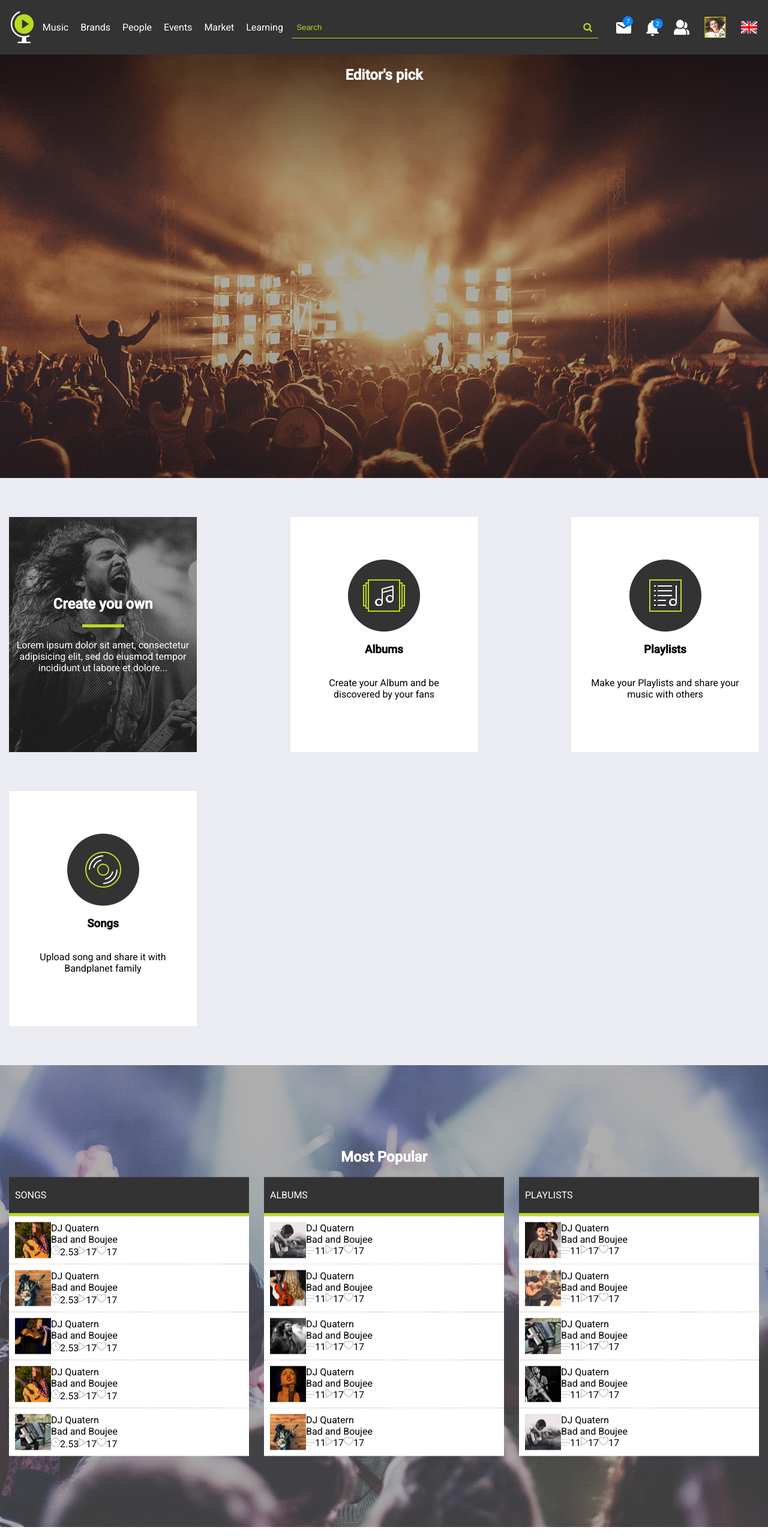
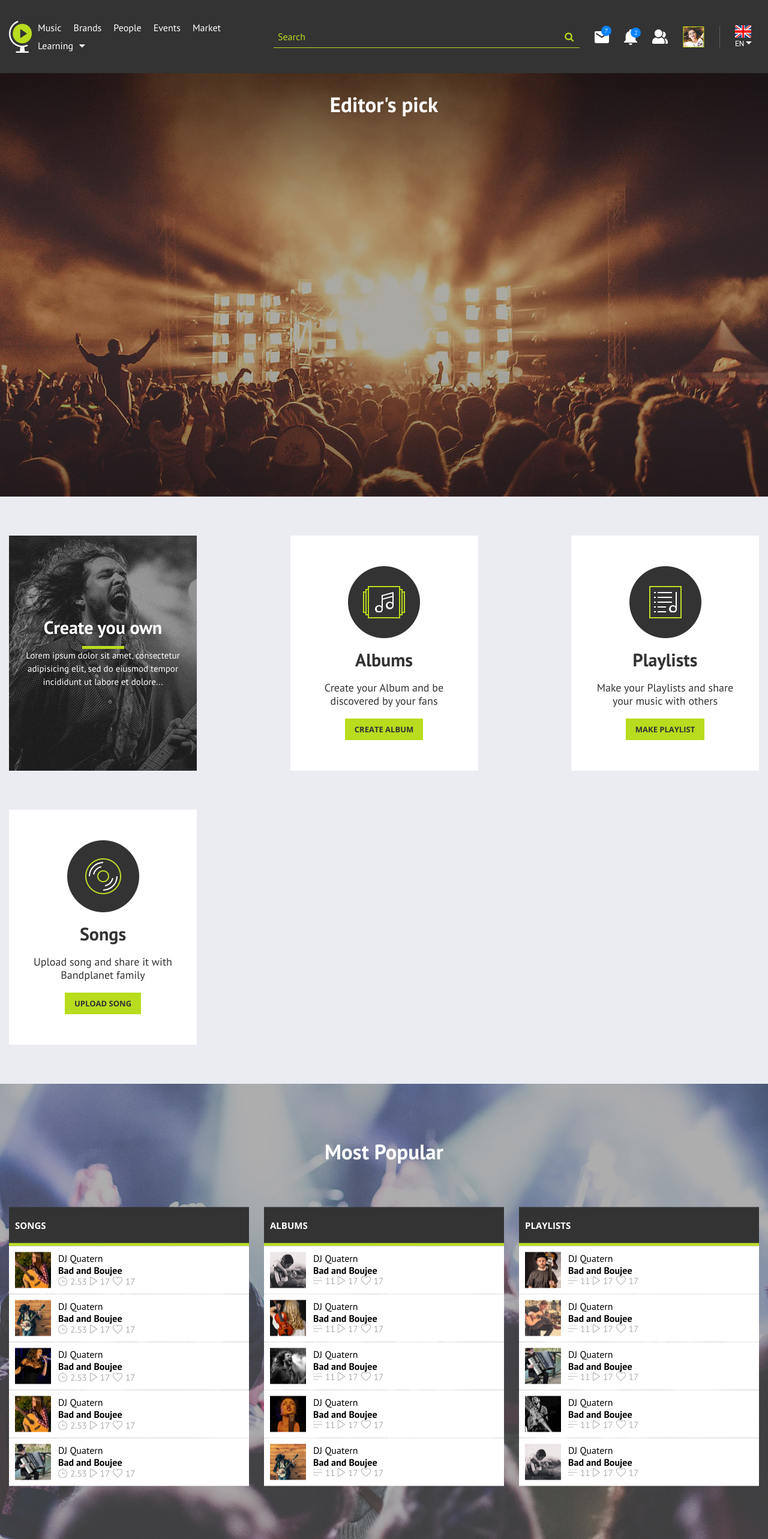
Before and after one commit to nemanjasoc/music, an Angular app: page /music in a window 1280 px wide. Shown: the top 2566 px of the page at 60% size. Built offline with nearby package versions, Linux system fonts and the light colour scheme.

Commit message:
font family and other styles for header and some sections

```diff
--- a/package.json
+++ b/package.json
@@ -17,6 +17,7 @@
     "@angular/compiler": "~9.1.11",
     "@angular/core": "~9.1.11",
     "@angular/forms": "~9.1.11",
+    "@angular/material": "~9.2.1",
     "@angular/platform-browser": "~9.1.11",
     "@angular/platform-browser-dynamic": "~9.1.11",
     "@angular/router": "^9.1.13",
--- a/src/app/app.module.ts
+++ b/src/app/app.module.ts
@@ -1,6 +1,9 @@
 import { BrowserModule } from '@angular/platform-browser';
 import { NgModule } from '@angular/core';
 import { RouterModule } from '@angular/router';
+import { BrowserAnimationsModule } from '@angular/platform-browser/animations';
+import { MatSelectModule } from '@angular/material/select';
+import { MatButtonModule } from '@angular/material/button';
 
 import { AppComponent } from './app.component';
 import { HeaderComponent } from './header/header.component';
@@ -17,6 +20,9 @@ import { NoopAnimationsModule } from '@angular/platform-browser/animations';
   ],
   imports: [
     BrowserModule,
+    BrowserAnimationsModule,
+    MatSelectModule,
+    MatButtonModule,
     RouterModule.forRoot([
       { path: 'music', component: MainComponent },
       { path: '', redirectTo: 'music', pathMatch: 'full' },
--- a/src/app/header/header.component.html
+++ b/src/app/header/header.component.html
@@ -8,7 +8,10 @@
                 <li><a href="#" title="People">People</a></li>
                 <li><a href="#" title="Events">Events</a></li>
                 <li><a href="#" title="Market">Market</a></li>
-                <li><a href="#" title="Learning">Learning</a></li>
+                <li>
+                    <a href="#" title="Learning">Learning</a>
+                    <i class="fa fa-caret-down" aria-hidden="true"></i>
+                </li>
             </ul>
         </nav>
         <form>
@@ -26,7 +29,18 @@
             </div>
             <img src="../../assets/images/users.svg" alt="users icon" />
             <img src="../../assets/images/user-img.png" alt="user image" />
-            <img src="../../assets/images/en.png" alt="en" />
+            <div class="vertical-line"></div>
+            <div class="select-language">
+                <img *ngIf="selectedOption === 'en'" src="../../assets/images/en.png" alt="en" />
+                <img *ngIf="selectedOption === 'sr'" src="../../assets/images/sr.png" alt="sr" />
+                <mat-form-field appearance="none">
+                    <mat-select [(value)]="selectedOption">
+                        <mat-option *ngFor="let language of languages" [value]="language.value">
+                            {{language.viewValue}}
+                        </mat-option>
+                    </mat-select>
+                </mat-form-field>
+            </div>
         </div>
 
         <div class="menu-bar">
@@ -59,7 +73,18 @@
                 </div>
                 <img src="../../assets/images/users.svg" alt="users icon" />
                 <img src="../../assets/images/user-img.png" alt="user image" />
-                <img src="../../assets/images/en.png" alt="en" />
+                <div class="vertical-line"></div>
+                <div class="select-language">
+                    <img *ngIf="selectedOption === 'en'" src="../../assets/images/en.png" alt="en" />
+                    <img *ngIf="selectedOption === 'sr'" src="../../assets/images/sr.png" alt="sr" />
+                    <mat-form-field appearance="none">
+                        <mat-select [(value)]="selectedOption">
+                            <mat-option *ngFor="let language of languages" [value]="language.value">
+                                {{language.viewValue}}
+                            </mat-option>
+                        </mat-select>
+                    </mat-form-field>
+                </div>
             </div>
         </div>
     </div>
--- a/src/app/header/header.component.scss
+++ b/src/app/header/header.component.scss
@@ -17,6 +17,9 @@ header {
                 padding: 5px 0;
 
                 a {
+                    font-size: 16px;
+                    font-weight: 400;
+                    font-family: "PT Sans";
                     margin-left: auto;
                     color: #ffffff;
                     padding: 10px;
@@ -26,6 +29,16 @@ header {
 
                     &:hover,
                     &.active {
+                        color: #b8dc1e;
+                    }
+                }
+
+                .fa-caret-down {
+                    color: #ffffff;
+                    cursor: pointer;
+                    @include transition(color 0.2 linear);
+
+                    &:hover {
                         color: #b8dc1e;
                     }
                 }
@@ -46,6 +59,9 @@ header {
             outline: none;
             width: 100%;
             color: #ffffff;
+            font-size: 16px;
+            font-weight: 400;
+            font-family: "PT Sans";
         }
 
         .fa-search {
@@ -93,6 +109,23 @@ header {
 
 .dropdown-content {
     display: none;
+}
+
+.select-language {
+    display: flex;
+    flex-direction: column;
+    align-items: flex-start;
+    margin-left: 25px;
+
+    img {
+        margin-left: 0;
+    }
+}
+
+.vertical-line {
+    border-left: 1px solid #5c5c5c;
+    height: 36px;
+    margin-left: 25px;
 }
 
 @media (max-width: 992px) {
--- a/src/app/header/header.component.ts
+++ b/src/app/header/header.component.ts
@@ -1,4 +1,9 @@
 import { Component, OnInit } from '@angular/core';
+
+interface Language {
+    value: string;
+    viewValue: string;
+}
 
 @Component({
     selector: 'app-header',
@@ -7,6 +12,12 @@ import { Component, OnInit } from '@angular/core';
 })
 export class HeaderComponent implements OnInit {
     showDropdownMenu: boolean = false;
+    selectedOption = 'en';
+
+    languages: Language[] = [
+        {value: 'en', viewValue: 'EN'},
+        {value: 'sr', viewValue: 'SR'}
+    ];
 
     ngOnInit(): void {
     }
--- a/src/app/main/main.component.html
+++ b/src/app/main/main.component.html
@@ -1,6 +1,8 @@
 <main>
     <section class="editors">
-        <h1>Editor's pick</h1>
+        <div class="container">
+            <h1>Editor's pick</h1>
+        </div>
     </section>
 
     <section class="songs">
@@ -21,6 +23,7 @@
                     </div>
                     <h3>Albums</h3>
                     <p>Create your Album and be discovered by your fans</p>
+                    <button mat-button>CREATE ALBUM</button>
                 </div>
 
                 <div class="song-box">
@@ -30,6 +33,7 @@
                     </div>
                     <h3>Playlists</h3>
                     <p>Make your Playlists and share your music with others</p>
+                    <button mat-button>MAKE PLAYLIST</button>
                 </div>
 
                 <div class="song-box">
@@ -39,6 +43,7 @@
                     </div>
                     <h3>Songs</h3>
                     <p>Upload song and share it with Bandplanet family</p>
+                    <button mat-button>UPLOAD SONG</button>
                 </div>
             </div>
         </div>
@@ -58,7 +63,7 @@
                             <div class="row-text">
                                 <span>DJ Quatern</span>
                                 <span>Bad and Boujee </span>
-                                <div>
+                                <div class="row-text-info">
                                     <img src="../../assets/images/clock.svg" alt="clock" />
                                     <span>2.53</span>
                                     <img src="../../assets/images/play.svg" alt="play" />
@@ -73,7 +78,7 @@
                             <div class="row-text">
                                 <span>DJ Quatern</span>
                                 <span>Bad and Boujee </span>
-                                <div>
+                                <div class="row-text-info">
                                     <img src="../../assets/images/clock.svg" alt="clock" />
                                     <span>2.53</span>
                                     <img src="../../assets/images/play.svg" alt="play" />
@@ -88,7 +93,7 @@
                             <div class="row-text">
                                 <span>DJ Quatern</span>
                                 <span>Bad and Boujee </span>
-                                <div>
+                                <div class="row-text-info">
                                     <img src="../../assets/images/clock.svg" alt="clock" />
                                     <span>2.53</span>
                                     <img src="../../assets/images/play.svg" alt="play" />
@@ -103,7 +108,7 @@
                             <div class="row-text">
                                 <span>DJ Quatern</span>
                                 <span>Bad and Boujee </span>
-                                <div>
+                                <div class="row-text-info">
                                     <img src="../../assets/images/clock.svg" alt="clock" />
                                     <span>2.53</span>
                                     <img src="../../assets/images/play.svg" alt="play" />
@@ -118,7 +123,7 @@
                             <div class="row-text">
                                 <span>DJ Quatern</span>
                                 <span>Bad and Boujee </span>
-                                <div>
+                                <div class="row-text-info">
                                     <img src="../../assets/images/clock.svg" alt="clock" />
                                     <span>2.53</span>
                                     <img src="../../assets/images/play.svg" alt="play" />
@@ -139,7 +144,7 @@
                             <div class="row-text">
                                 <span>DJ Quatern</span>
                                 <span>Bad and Boujee </span>
-                                <div>
+                                <div class="row-text-info">
                                     <img src="../../assets/images/lines.svg" alt="lines" />
                                     <span>11</span>
                                     <img src="../../assets/images/play.svg" alt="play" />
@@ -154,7 +159,7 @@
                             <div class="row-text">
                                 <span>DJ Quatern</span>
                                 <span>Bad and Boujee </span>
-                                <div>
+                                <div class="row-text-info">
                                     <img src="../../assets/images/lines.svg" alt="lines" />
                                     <span>11</span>
                                     <img src="../../assets/images/play.svg" alt="play" />
@@ -169,7 +174,7 @@
                             <div class="row-text">
                                 <span>DJ Quatern</span>
                                 <span>Bad and Boujee </span>
-                                <div>
+                                <div class="row-text-info">
                                     <img src="../../assets/images/lines.svg" alt="lines" />
                                     <span>11</span>
                                     <img src="../../assets/images/play.svg" alt="play" />
@@ -184,7 +189,7 @@
                             <div class="row-text">
                                 <span>DJ Quatern</span>
                                 <span>Bad and Boujee </span>
-                                <div>
+                                <div class="row-text-info">
                                     <img src="../../assets/images/lines.svg" alt="lines" />
                                     <span>11</span>
                                     <img src="../../assets/images/play.svg" alt="play" />
@@ -199,7 +204,7 @@
                             <div class="row-text">
                                 <span>DJ Quatern</span>
                                 <span>Bad and Boujee </span>
-                                <div>
+                                <div class="row-text-info">
                                     <img src="../../assets/images/lines.svg" alt="lines" />
                                     <span>11</span>
                                     <img src="../../assets/images/play.svg" alt="play" />
@@ -220,7 +225,7 @@
                             <div class="row-text">
                                 <span>DJ Quatern</span>
                                 <span>Bad and Boujee </span>
-                                <div>
+                                <div class="row-text-info">
                                     <img src="../../assets/images/lines.svg" alt="lines" />
                                     <span>11</span>
                                     <img src="../../assets/images/play.svg" alt="play" />
@@ -235,7 +240,7 @@
                             <div class="row-text">
                                 <span>DJ Quatern</span>
                                 <span>Bad and Boujee </span>
-                                <div>
+                                <div class="row-text-info">
                                     <img src="../../assets/images/lines.svg" alt="lines" />
                                     <span>11</span>
                                     <img src="../../assets/images/play.svg" alt="play" />
@@ -250,7 +255,7 @@
                             <div class="row-text">
                                 <span>DJ Quatern</span>
                                 <span>Bad and Boujee </span>
-                                <div>
+                                <div class="row-text-info">
                                     <img src="../../assets/images/lines.svg" alt="lines" />
                                     <span>11</span>
                                     <img src="../../assets/images/play.svg" alt="play" />
@@ -265,7 +270,7 @@
                             <div class="row-text">
                                 <span>DJ Quatern</span>
                                 <span>Bad and Boujee </span>
-                                <div>
+                                <div class="row-text-info">
                                     <img src="../../assets/images/lines.svg" alt="lines" />
                                     <span>11</span>
                                     <img src="../../assets/images/play.svg" alt="play" />
@@ -280,7 +285,7 @@
                             <div class="row-text">
                                 <span>DJ Quatern</span>
                                 <span>Bad and Boujee </span>
-                                <div>
+                                <div class="row-text-info">
                                     <img src="../../assets/images/lines.svg" alt="lines" />
                                     <span>11</span>
                                     <img src="../../assets/images/play.svg" alt="play" />
--- a/src/app/main/main.component.scss
+++ b/src/app/main/main.component.scss
@@ -1,4 +1,4 @@
-// Editor section
+// Editors section
 
 .editors {
     background-image: url("src/assets/images/banner.jpg");
@@ -10,7 +10,11 @@
     justify-content: center;
 
     h1 {
+        font-size: 35px;
         color: #ffffff;
+        font-weight: 700;
+        font-family: "PT Sans";
+        text-align: center;
     }
 }
 
@@ -47,14 +51,24 @@
             align-items: center;
             flex-direction: column;
 
-            h2, p {
+            h2 {
+                font-size: 30px;
+                line-height: 12px;
                 color: #ffffff;
+                font-weight: 700;
+                font-family: "PT Sans";
                 text-align: center;
             }
 
             p {
-                margin: 20px 10px;
-                padding: 0;
+                max-width: 262px;
+                width: 100%;
+                font-size: 15px;
+                line-height: 22px;
+                color: #ffffff;
+                font-weight: 400;
+                font-family: "PT Sans";
+                text-align: center;
             }
         }
 
@@ -76,9 +90,36 @@
             }
         }
 
+        h3 {
+            font-size: 30px;
+            line-height: 12px;
+            color: #333333;
+            font-weight: 700;
+            font-family: "PT Sans";
+            text-align: center;
+        }
+
         p {
-            padding: 0 25px;
+            margin-top: 0;
+            max-width: 233px;
+            width: 100%;
+            font-size: 18px;
+            line-height: 22px;
+            color: #333333;
+            font-weight: 400;
+            font-family: "PT Sans";
             text-align: center;
+        }
+
+        .mat-button,
+        .mat-icon-button,
+        .mat-stroked-button {
+            background-color: #b8dc1e;
+            border-radius: 0;
+            font-size: 13px;
+            color: #333333;
+            font-weight: 700;
+            font-family: "Open Sans";
         }
     }
 }
@@ -94,6 +135,7 @@
     background-image: url("src/assets/images/banner-most-popular.jpg");
     background-repeat: no-repeat;
     background-position: center;
+    background-size: cover;
     height: 770px;
     width: 100%;
     position: relative;
@@ -102,7 +144,6 @@
         display: flex;
         flex-direction: column;
         align-items: center;
-
         position: absolute;
         top: 50%;
         left: 50%;
@@ -110,8 +151,13 @@
         width: 100%;
 
         h2 {
+            font-size: 35px;
             color: #ffffff;
+            font-weight: 700;
+            font-family: "PT Sans";
             text-align: center;
+            margin-top: 0;
+            margin-bottom: 60px;
         }
     }
 }
@@ -125,6 +171,7 @@
 
 .most-popular-box {
     width: 32%;
+    margin: 10px 0;
 }
 
 .most-popular-box-header {
@@ -134,7 +181,13 @@
     display: flex;
     align-items: center;
     padding-left: 10px;
-    color: #ffffff;
+
+    span {
+        font-size: 15px;
+        color: #ffffff;
+        font-weight: 700;
+        font-family: 'Open Sans', sans-serif;
+    }
 }
 
 .most-popular-box-row {
@@ -146,6 +199,35 @@
 .row-text {
     display: flex;
     flex-direction: column;
+    margin-left: 12px;
+
+    span {
+        &:nth-child(1) {
+            font-weight: 400;
+            font-size: 16px;
+            font-family: 'PT Sans', sans-serif;
+        }
+
+        &:nth-child(2) {
+            font-weight: 700;
+            font-size: 16px;
+            font-family: 'PT Sans', sans-serif;
+        }
+    }
+
+    .row-text-info {
+        display: flex;
+        align-items: center;
+
+        span {
+            font-size: 15px;
+            line-height: 12px;
+            color: #adadad;
+            font-weight: 400;
+            font-family: "PT Sans";
+            margin: 0 5px;
+        }
+    }
 }
 
 //Latest section
@@ -264,15 +346,13 @@
 
 // Media query
 
-// @media (max-width: 992px) {
-//     .most-popular-box {
-//         width: 50%;
-//     }
-// }
+@media (max-width: 992px) {
+    .most-popular {
+        height: 1290px;
+    }
 
-@media (max-width: 651px) {
-    .how-to-wrapper {
-        justify-content: center;
+    .most-popular-box {
+        width: 48%;
     }
 }
 
@@ -282,6 +362,22 @@
     }
 }
 
+@media (max-width: 651px) {
+    .how-to-wrapper {
+        justify-content: center;
+    }
+}
+
+@media (max-width: 600px) {
+    .most-popular {
+        height: 1810px;
+    }
+
+    .most-popular-box {
+        width: 100%;
+    }
+}
+
 @media (max-width: 441px) {
     .latest-images-wrapper {
         justify-content: center;
--- a/src/index.html
+++ b/src/index.html
@@ -6,7 +6,13 @@
   <base href="/">
   <meta name="viewport" content="width=device-width, initial-scale=1">
   <link rel="icon" type="image/x-icon" href="favicon.ico">
-  <link href="https://fonts.googleapis.com/css?family=Roboto:300,400,500&display=swap" rel="stylesheet">
+  <!-- <link rel="preconnect" href="https://fonts.gstatic.com">
+  <link href="https://fonts.googleapis.com/css2?family=PT+Sans&display=swap" rel="stylesheet"> -->
+  <link rel="preconnect" href="https://fonts.gstatic.com">
+  <link href="https://fonts.googleapis.com/css2?family=PT+Sans:wght@400;700&display=swap" rel="stylesheet">
+  <link rel="preconnect" href="https://fonts.gstatic.com">
+  <link href="https://fonts.googleapis.com/css2?family=Open+Sans:ital,wght@0,700;1,400;1,700&family=PT+Sans:wght@400;700&display=swap" rel="stylesheet">
+  <!-- <link href="https://fonts.googleapis.com/css?family=Roboto:300,400,500&display=swap" rel="stylesheet"> -->
   <link href="https://fonts.googleapis.com/icon?family=Material+Icons" rel="stylesheet">
 </head>
 <body>
--- a/src/styles.scss
+++ b/src/styles.scss
@@ -7,7 +7,7 @@ html, body {
 
 body {
     margin: 0;
-    font-family: Roboto, "Helvetica Neue", sans-serif;
+    // font-family: Roboto, "Helvetica Neue", sans-serif;
 }
 
 ul {
@@ -41,5 +41,64 @@ li {
     color: #b8dc1e;
 }
 
-html, body { height: 100%; }
-body { margin: 0; font-family: Roboto, "Helvetica Neue", sans-serif; }
+// Material select style
+
+.mat-form-field-infix {
+    width: 40px !important;
+}
+
+.mat-primary .mat-option.mat-selected:not(.mat-option-disabled) {
+    color: #333333;
+}
+
+.mat-option:hover:not(.mat-option-disabled), .mat-option:focus:not(.mat-option-disabled) {
+    background: #333333;
+    color: #ffffff;
+}
+
+.mat-select-value {
+    color: #ffffff;
+}
+
+.mat-select-arrow {
+    color: #ffffff;
+    margin: 0 12px 0 0 !important;
+}
+
+.mat-form-field-underline {
+    display: none;
+}
+
+.mat-form-field.mat-focused.mat-primary .mat-select-arrow {
+    color: #ffffff;
+}
+
+.mat-option {
+    padding: 0;
+    text-align: center;
+}
+
+.mat-form-field-infix {
+    padding: 0 0;
+    border-top: 0;
+}
+
+.mat-form-field-wrapper {
+    padding-bottom: 0;
+}
+
+.mat-select-value-text {
+    font-size: 12px;
+}
+
+.cdk-overlay-container, .cdk-global-overlay-wrapper {
+    top: 40px !important;
+}
+
+.mat-select-panel {
+    max-width: 1px !important;
+}
+
+.mat-option-text {
+    text-align: center;
+}
```
Also changed, not shown: src/assets/images/sr.png (added).
